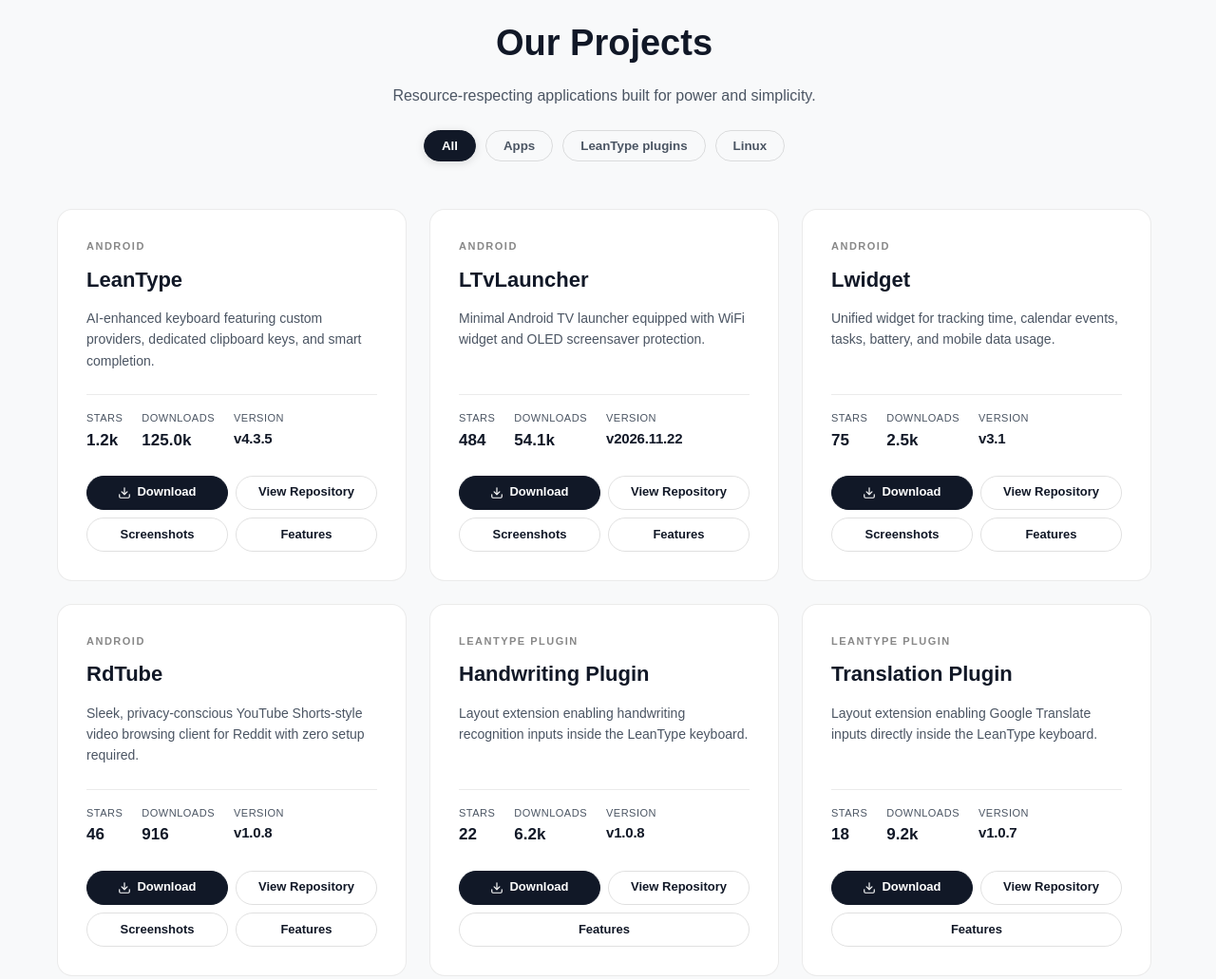
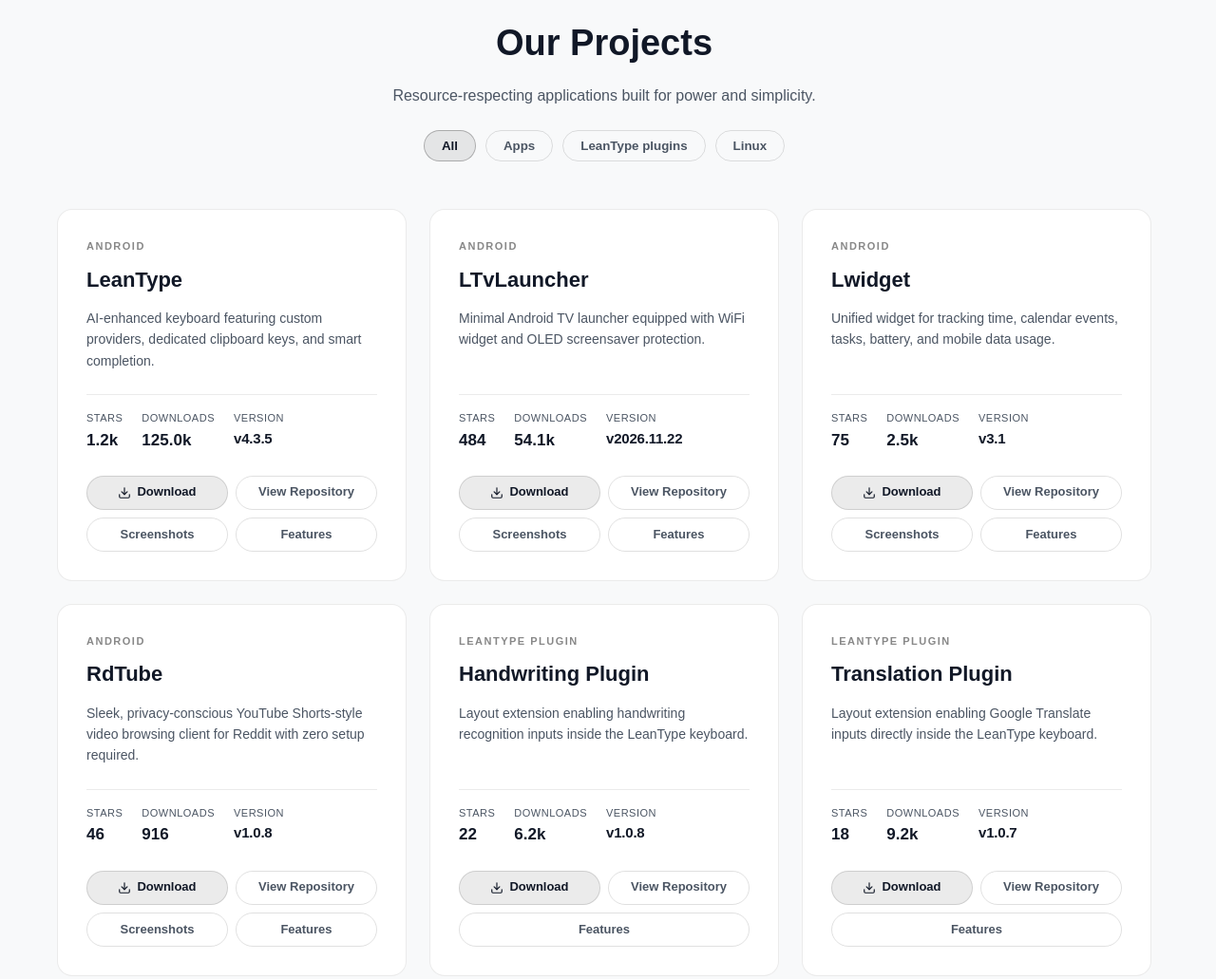
Before and after one commit to LeanBitLab/LeanBitLab, a plain HTML site: page index.html in a window 1280 px wide. Shown: the part 700-1731 px from the top of the page at 95% size. Drawn offline with Linux system fonts and the light colour scheme.

Commit message:
style(site): softer low-contrast buttons

```diff
--- a/style.css
+++ b/style.css
@@ -854,10 +854,9 @@ nav {
   border-color: var(--border-hover);
 }
 .tab-btn.active {
-  background: var(--btn-primary-bg);
-  color: var(--btn-primary-color);
-  border-color: var(--btn-primary-bg);
-  box-shadow: var(--btn-primary-shadow);
+  background: var(--card-btn-hover-bg);
+  color: var(--text-primary);
+  border-color: var(--card-btn-hover-border);
 }
 
 .projects-grid {
@@ -953,7 +952,7 @@ nav {
   justify-content: center;
   background: transparent;
   border: 1px solid var(--card-btn-border);
-  color: var(--text-primary);
+  color: var(--text-secondary);
   padding: 0 10px;
   white-space: nowrap;
   min-height: 36px;
@@ -967,8 +966,9 @@ nav {
 }
 .card-link:hover,
 .card-link:focus-visible {
-  background: var(--card-btn-hover-bg);
+  background: var(--card-btn-bg);
   border-color: var(--card-btn-hover-border);
+  color: var(--text-primary);
 }
 .card-link:focus-visible {
   outline: 2px solid var(--text-primary);
@@ -1912,14 +1912,14 @@ footer {
 }
 .btn-download {
   order: -1;
-  background: var(--btn-primary-bg);
-  border: 1px solid var(--btn-primary-bg);
-  color: var(--btn-primary-color);
+  background: var(--card-btn-hover-bg);
+  border: 1px solid var(--card-btn-border);
+  color: var(--text-primary);
 }
 .btn-download:hover,
 .btn-download:focus-visible {
-  background: var(--btn-primary-hover-bg);
-  border-color: var(--btn-primary-hover-bg);
+  background: var(--card-btn-hover-bg);
+  border-color: var(--card-btn-hover-border);
 }
 .btn-download .btn-icon {
   width: 14px;
@@ -1930,14 +1930,15 @@ footer {
 .btn-features {
   background: transparent;
   border: 1px solid var(--card-btn-border);
-  color: var(--text-primary);
+  color: var(--text-secondary);
 }
 .btn-screenshot:hover,
 .btn-features:hover,
 .btn-screenshot:focus-visible,
 .btn-features:focus-visible {
-  background: var(--card-btn-hover-bg);
+  background: var(--card-btn-bg);
   border-color: var(--card-btn-hover-border);
+  color: var(--text-primary);
 }
 .btn-download:focus-visible,
 .btn-screenshot:focus-visible,
```
